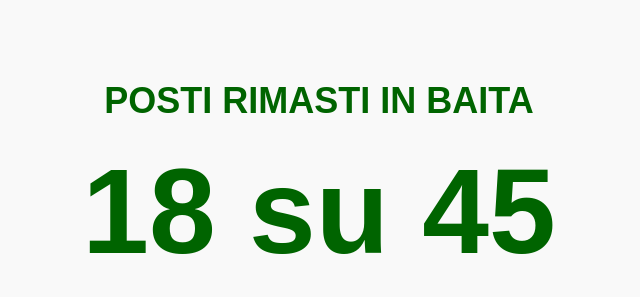
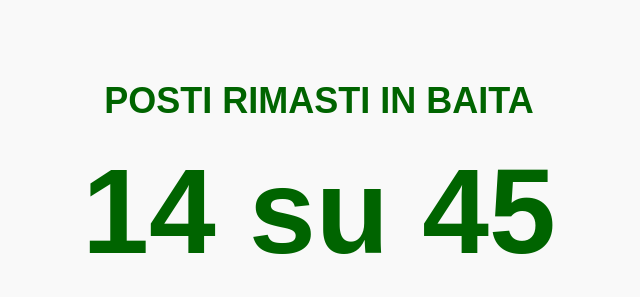
Before and after one commit to zambox-97/capodanno-in-baita.it, a plain HTML site: page index.html in a window 1280 px wide. Shown: the top 297 px of the page, without its empty margins (321-961 px from the left). Drawn offline with Linux system fonts and the light colour scheme; grey boxes are pictures that could not be loaded.

Commit message:
Update index.html

```diff
--- a/index.html
+++ b/index.html
@@ -134,7 +134,7 @@
 </head>
 <body>
   <h1>POSTI RIMASTI IN BAITA</h1>
-  <div class="counter">18 su 45</div>
+  <div class="counter">14 su 45</div>
 
   <div class="gif">
     <img src="https://media4.giphy.com/media/v1.Y2lkPTc5MGI3NjExeTlpMTFjNGt1a2c2MG54dWZ6ZjBlM2kwbGltOXN2ZDYxYjNzN2QwbyZlcD12MV9pbnRlcm5hbF9naWZfYnlfaWQmY3Q9Zw/l3q2IYN87QjIg51kc/giphy.gif"
```
